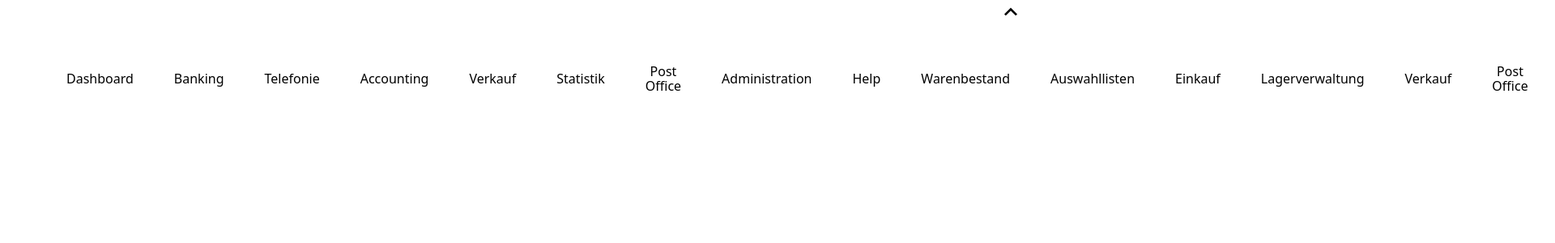
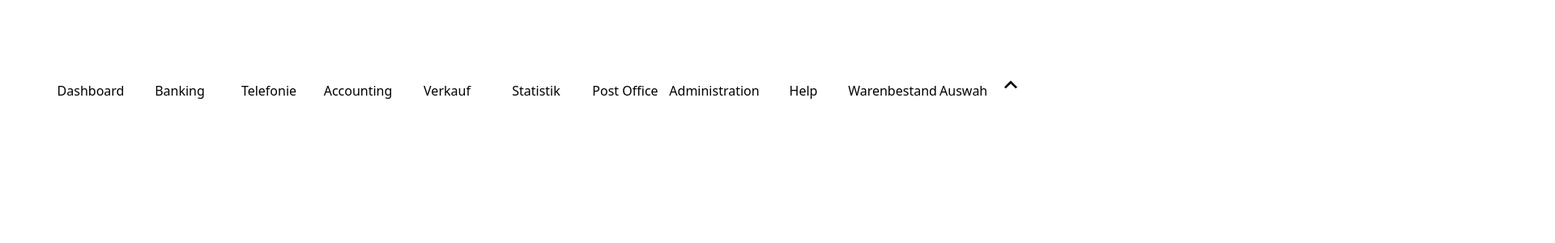
Before and after one commit to Andrij-Panasenko/exonn-tabs, a React (Vite) app: page / in a window 1280 px wide. Shown: the top 300 px of the page at 81% size, 1920 px wide, since content can reach past the window. Built offline with nearby package versions, Linux system fonts and the light colour scheme.

Commit message:
position button of unvisible tabs

```diff
--- a/src/App.jsx
+++ b/src/App.jsx
@@ -16,9 +16,7 @@ const getStoragedTabs = () => {
 
 export default function App() {
   const [tabsList, setTabsList] = useState(getStoragedTabs);
-  console.log("🚀 ~ App ~ tabsList:", tabsList)
   const [hiddenTabs, setHiddenTabs] = useState([]);
-  console.log("🚀 ~ App ~ hiddenTabs:", hiddenTabs)
   const [anchorEl, setAnchorEl] = useState(null);
   const [tabsContainerWidth, setTabsContainerWidth] = useState(0);
   const [tabIndex, setTabIndex] = useState(0);
@@ -81,6 +79,8 @@ export default function App() {
   return (
     <>
       <div className="container">
+        <div className="tabs-wrapper">
+          <div>
             <Reorder.Group
               id="tabs"
               axis="x"
@@ -89,6 +89,7 @@ export default function App() {
               onReorder={handleReorder}
               className="tab-list"
               ref={tabsContainerRef}
+              style={{ position: 'relative' }}
             >
               {tabsList.map((item) => (
                 <Reorder.Item
@@ -103,7 +104,7 @@ export default function App() {
                   key={item.id}
                   id={item.id}
                 >
-              {item.label}
+                  <p>{item.label}</p>
                   <span class="tooltip">
                     <svg width="16" height="16">
                       <use xlinkHref={sprite + '#pinn'}></use>
@@ -113,14 +114,18 @@ export default function App() {
                 </Reorder.Item>
               ))}
             </Reorder.Group>
+          </div>
+          <div>
             <Button
               onClick={handleOpenMenu}
-          sx={{ position: 'absolute', top: '0', right: '0', zIndex: '1' }}
+              sx={{ position: 'absolute', top: '90px', right: '0', zIndex: '1' }}
             >
               <svg width="16" height="16">
                 <use xlinkHref={sprite + '#vector'}></use>
               </svg>
             </Button>
+          </div>
+        </div>
         <Popover
           open={open}
           anchorEl={anchorEl}
@@ -135,13 +140,11 @@ export default function App() {
           }}
         >
           {hiddenTabs.map((tab) => (
+            <div key={tab}>{tab}</div>
+          ))}
           <CustomTabPanel value={tabIndex} index={tabIndex}>
-              {tab}
+            tab1
           </CustomTabPanel>
-          ))}
-          {/* <CustomTabPanel value={tabIndex} index={tabIndex}>
-            tab1
-          </CustomTabPanel> */}
         </Popover>
         {tabsData.map((data) => (
           <CustomTabPanel key={data.id} value={tabIndex} index={data.id}>
--- a/src/styles/main.css
+++ b/src/styles/main.css
@@ -31,6 +31,7 @@ button {
 .container {
   width: 100%;
   max-width: 1440px;
+  height: 100vh;
   margin: 0 auto;
   padding: 62px;
 }
@@ -40,7 +41,9 @@ button {
 }
 
 .tab-list {
-  /* overflow-x: scroll; */
+  overflow-x: scroll;
+  overflow-y: hidden;
+  height: 100px;
 
   display: flex;
   gap: 10px;
@@ -48,27 +51,31 @@ button {
   text-align: center;
 }
 
-/* .tab-list::-webkit-scrollbar {
+.tab-list::-webkit-scrollbar {
   width: 8px;
 }
 
 .tab-list::-webkit-scrollbar-track {
   border-radius: 12px;
-  border: 1px solid rgba(239, 237, 232, 0.1);
+  border: 1px solid rgba(238, 174, 13, 0.1);
 }
 
 .tab-list::-webkit-scrollbar-thumb {
   border-radius: 12px;
 
-  background: rgba(239, 237, 232, 0.1);
-  height: 153px;
-} */
+  background: rgba(243, 171, 3, 0.1);
+  height: 100px;
+}
 
 .tab-item {
-  padding: 17px 20px;
+  height: 48px;
+  min-width: 100px;
+  display: flex;
+  align-items: center;
+  justify-content: center;
 
   position: relative;
-  display: inline-block;
+  /* display: inline-block; */
   cursor: pointer;
 }
 
@@ -79,7 +86,7 @@ button {
   width: 110px;
   text-align: center;
   position: absolute;
-  top: 100%;
+  top: 120%;
   left: 50%;
   transform: translateX(-50%);
   opacity: 0;
@@ -96,9 +103,20 @@ button {
 }
 
 .tab-item:hover .tooltip {
-  top: 120%;
+  top: 100%;
   opacity: 1;
   visibility: visible;
   background: #ffffff;
   transform: translate(-50%, -5px);
 }
+
+.hidden-tabs {
+  display: flex;
+  justify-content: space-between;
+}
+
+.tabs-wrapper {
+  /* position: absolute; */
+  /* top: 0; */
+  /* right: 0; */
+}
```
Lines whose indentation alone changed are shown as unchanged.
